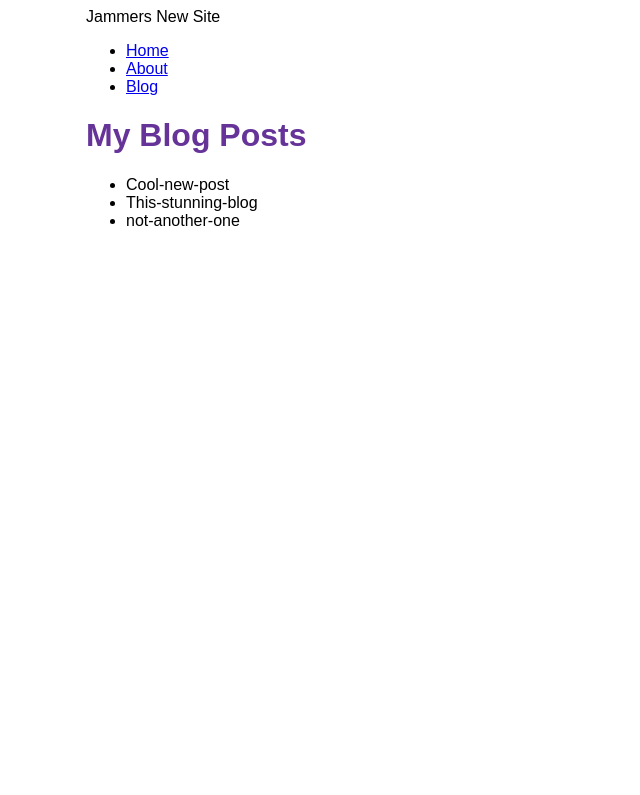
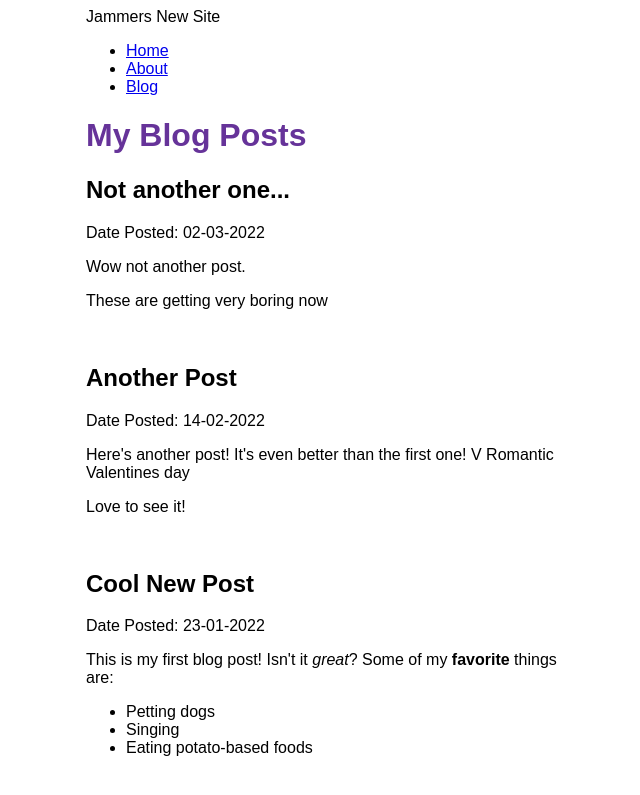
Before and after one commit to leabridgeframework/LBAF-Gatsby, a Gatsby site: page /blog in a window 1280 px wide. Shown: the whole page, without its empty margins (304-944 px from the left). Built offline with nearby package versions, Linux system fonts and the light colour scheme; Gatsby itself is replaced by a stand-in of ours.

Commit message:
Finished Gatsby Tutorial Part 5

```diff
--- a/blog/Cool-new-post.mdx
+++ b/blog/Cool-new-post.mdx
@@ -0,0 +1,9 @@
+---
+title: "Cool New Post"
+date: "2022-01-23"
+---
+This is my first blog post! Isn't it *great*?
+Some of my **favorite** things are:
+* Petting dogs
+* Singing
+* Eating potato-based foods
--- a/blog/This-stunning-blog.mdx
+++ b/blog/This-stunning-blog.mdx
@@ -0,0 +1,8 @@
+---
+title: "Another Post"
+date: "2022-02-14"
+---
+
+Here's another post! It's even better than the first one! V Romantic Valentines day
+
+Love to see it!
--- a/blog/not-another-one.mdx
+++ b/blog/not-another-one.mdx
@@ -0,0 +1,7 @@
+---
+title: "Not another one..."
+date: "2022-03-02"
+---
+Wow not another post.
+
+These are getting very boring now
--- a/gatsby-config.js
+++ b/gatsby-config.js
@@ -14,5 +14,6 @@ module.exports = {
         path: `${__dirname}/blog`,
       }
     },
+    "gatsby-plugin-mdx",
   ]
 };
--- a/package.json
+++ b/package.json
@@ -15,8 +15,11 @@
     "clean": "gatsby clean"
   },
   "dependencies": {
+    "@mdx-js/mdx": "^1.6.22",
+    "@mdx-js/react": "^1.6.22",
     "gatsby": "^4.9.3",
     "gatsby-plugin-image": "^2.9.1",
+    "gatsby-plugin-mdx": "^3.9.1",
     "gatsby-plugin-sass": "^5.9.0",
     "gatsby-plugin-sharp": "^4.9.1",
     "gatsby-source-filesystem": "^4.9.1",
--- a/src/pages/blog.js
+++ b/src/pages/blog.js
@@ -2,22 +2,28 @@
 
 import * as React from 'react'
 import { graphql } from 'gatsby'
+import { MDXRenderer } from 'gatsby-plugin-mdx'
 import Layout from '../components/layout'
 
 const BlogPage = ({ data }) => {
 	return (
 		<Layout pageTitle="My Blog Posts">
-			<ul>
+
 			{
-				data.allFile.nodes.map(node => (
-					<li key={node.name}>
-						{node.name}
-					</li>
+				data.allMdx.nodes.map(node => (
+					<article key={node.id}>
+						<h2>{node.frontmatter.title}</h2>
+						<p>Date Posted: {node.frontmatter.date}</p>
+						<MDXRenderer>
+              				{node.body}
+            			</MDXRenderer>
+						<br></br>
+					</article>
 				))
 
 			}
 
-			</ul>
+
 		</Layout>
 	)
 }
@@ -27,9 +33,14 @@ const BlogPage = ({ data }) => {
 
 export const query = graphql`
   {
-    allFile {
+    allMdx(sort: {fields: frontmatter___date, order: DESC}) {
       nodes {
-        name
+        frontmatter {
+          date(formatString: "DD-MM-YYYY")
+          title
+        }
+        id
+        body
       }
     }
   }
```
Also changed, not shown: 1 other file.
